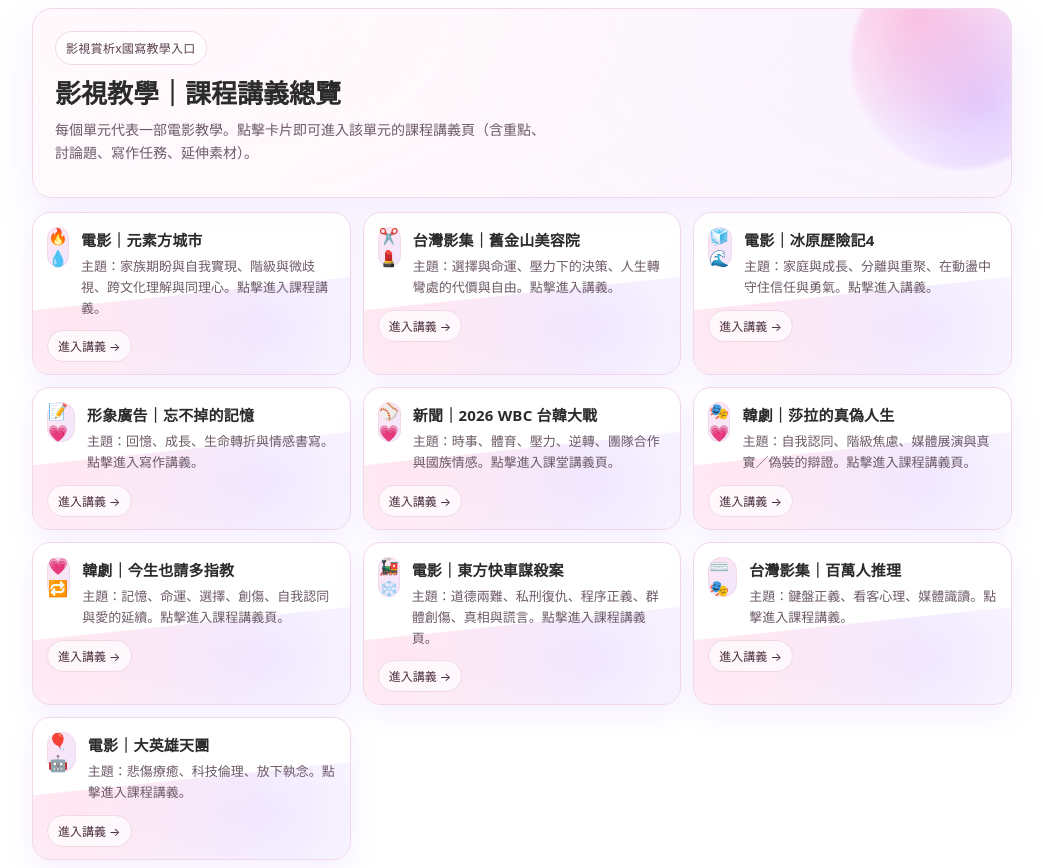
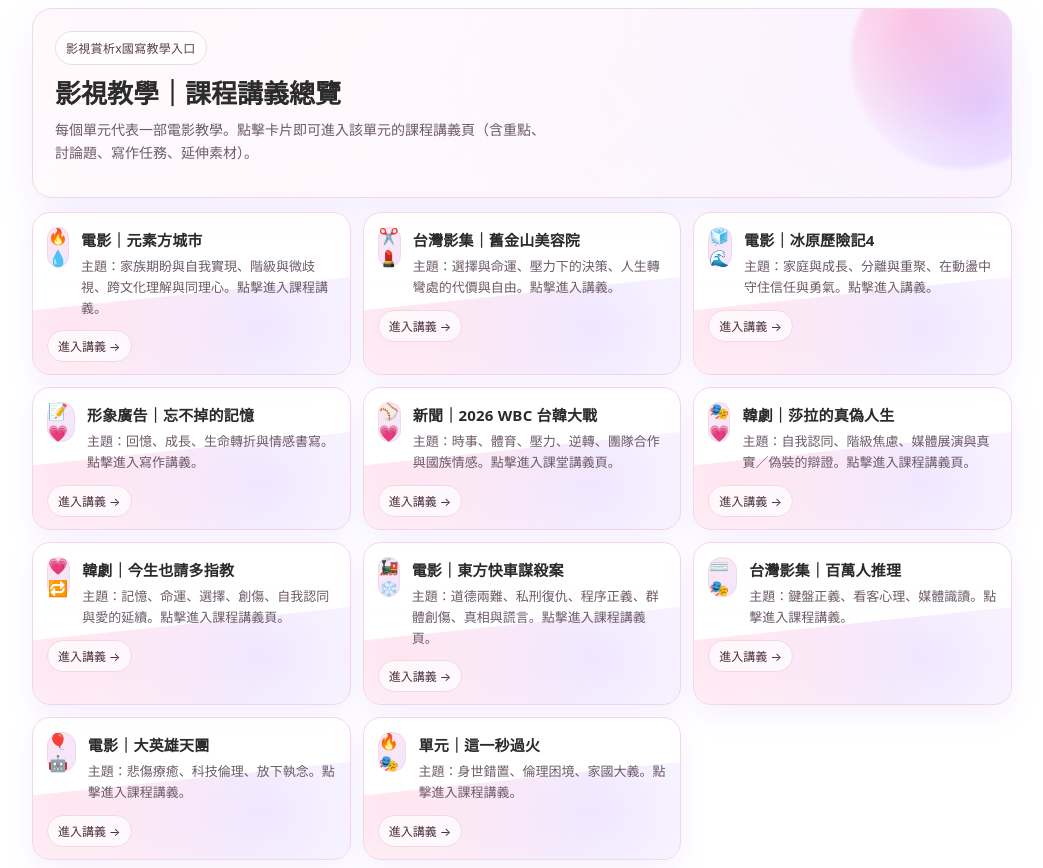
Before and after one commit to shirleyliu14/pink-site-3, a plain HTML site: page index.html in a window 1280 px wide. Shown: the whole page, without its empty margins (118-1161 px from the left). Drawn offline with Linux system fonts and the light colour scheme.

Commit message:
Update index.html

```diff
--- a/index.html
+++ b/index.html
@@ -142,6 +142,19 @@
   </div>
   <div class="pinklav-chip">進入講義 →</div>
 </a>
+
+    <a class="pinklav-card" role="listitem" href="lesson-overdo.html" target="_self">
+  <div class="pinklav-card-top">
+    <div class="pinklav-icon">🔥🎭</div>
+    <div>
+      <div class="pinklav-card-title">單元｜這一秒過火</div>
+      <div class="pinklav-card-desc">
+        主題：身世錯置、倫理困境、家國大義。點擊進入課程講義。
+      </div>
+    </div>
+  </div>
+  <div class="pinklav-chip">進入講義 →</div>
+</a>
   </div> </div>
 
 <style>
```
